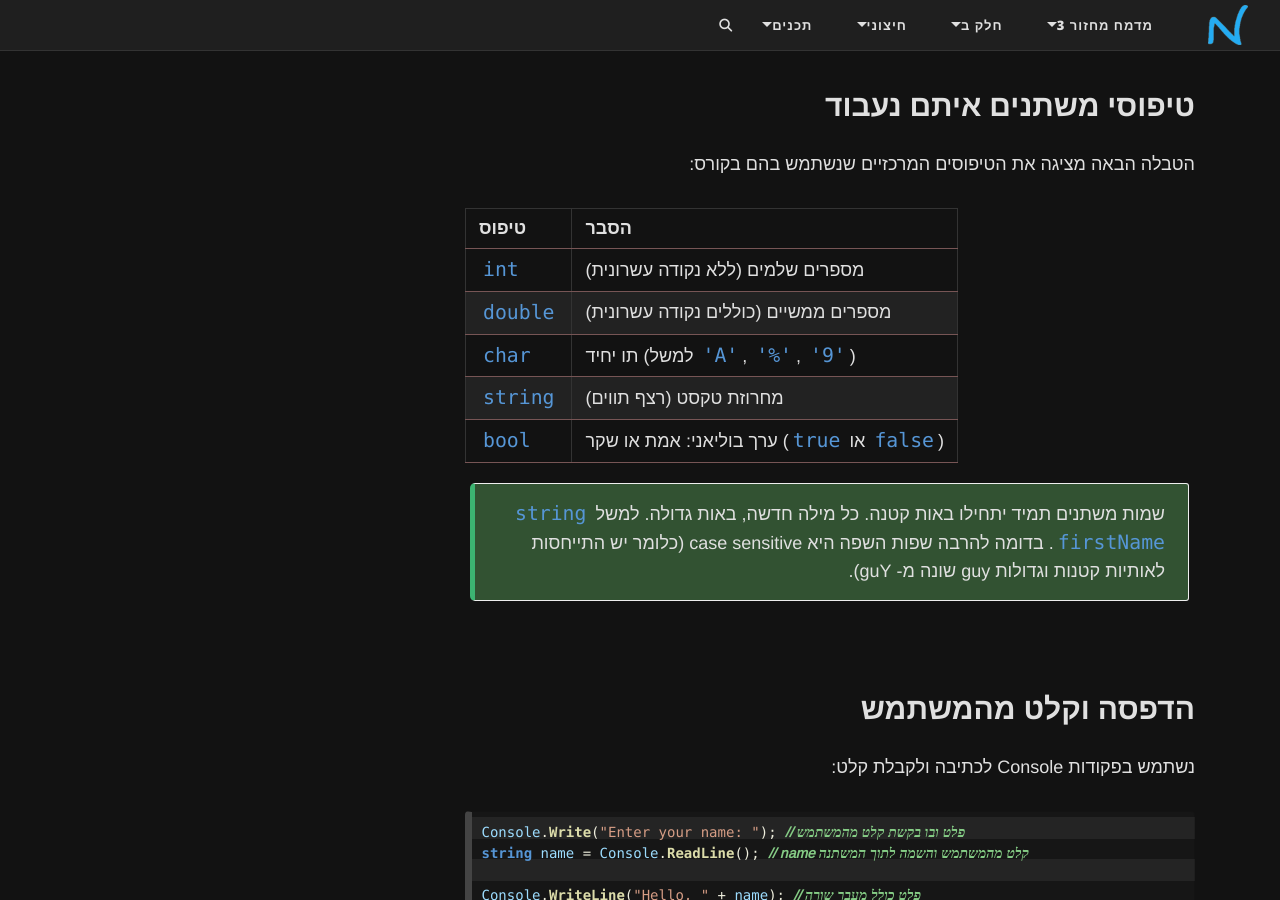
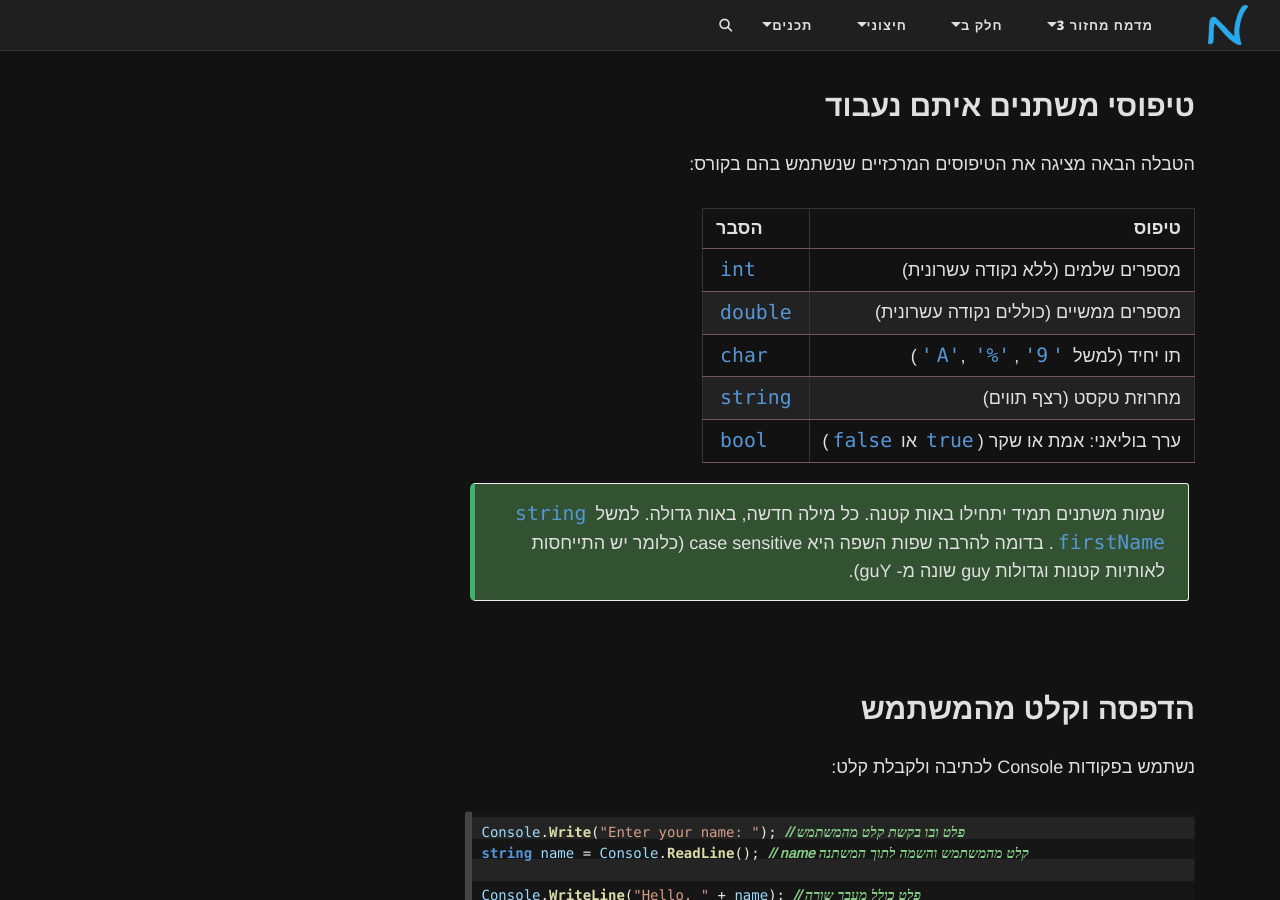
Before and after one commit to 3strategy/BeautifulYesodot, a Jekyll site: the page built from cs/Chapter1.md, in a window 1280 px wide and 900 px high, scrolled down 2878 px. Built offline with Jekyll 4.4.1, drawn with Linux system fonts in a browser that asks for light colours; formulas are drawn with MathJax 3; comment, search, counter and statistics services are not loaded.

```diff
--- a/cs/Chapter1.md
+++ b/cs/Chapter1.md
@@ -151,12 +151,12 @@ double x, y, z; // הכרזה בלבד
 
 | טיפוס        | הסבר                                          |
 |--------------|-----------------------------------------------|
-| `int`        | מספרים שלמים (ללא נקודה עשרונית)              |
-| `double`     | מספרים ממשיים (כוללים נקודה עשרונית)         |
-| `char`       | תו יחיד (למשל `'A'`, `'%'`, `'9'`)           |
-| `string`     | מחרוזת טקסט (רצף תווים)                      |
-| `bool`       | ערך בוליאני: אמת או שקר (`true` או `false`)  |
-{: .table-en}
+| מספרים שלמים (ללא נקודה עשרונית)      | `int`                |
+| מספרים ממשיים (כוללים נקודה עשרונית)       | `double`       |
+| תו יחיד (למשל `'A'`, `'%'`, `'9'`)        | `char`          |
+| מחרוזת טקסט (רצף תווים)                   | `string`        |
+| ערך בוליאני: אמת או שקר (`true` או `false`)  | `bool`       |
+{: .table-rl}
 
 
 
```
Also changed, not shown: cs2/Chapter7Ex7.3.md (+6 -6 lines).
